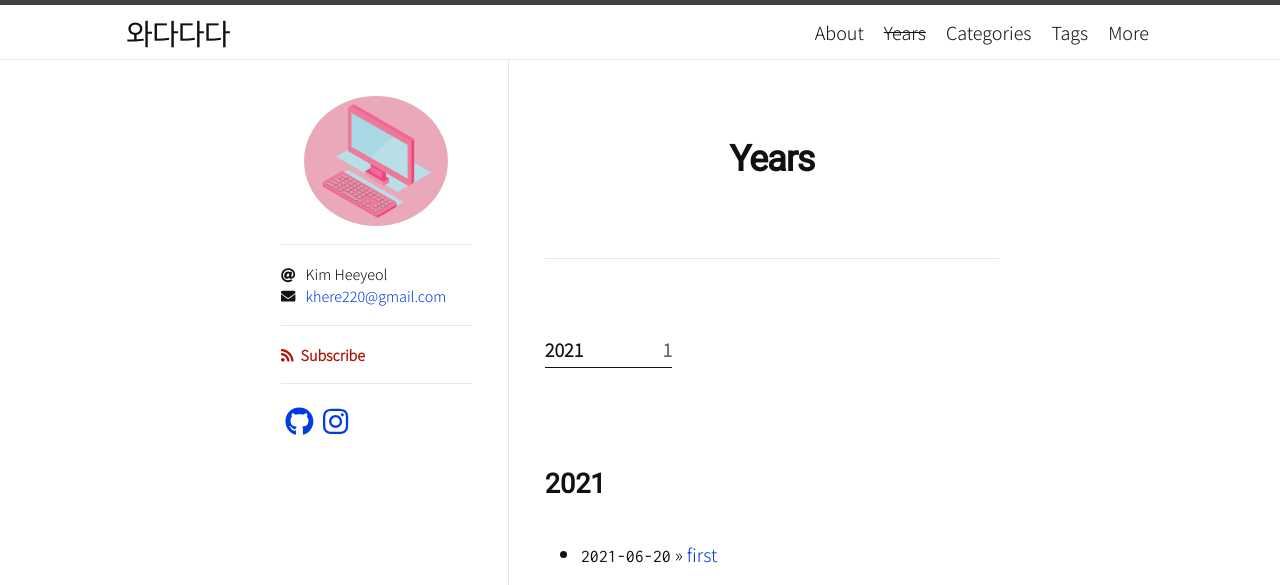
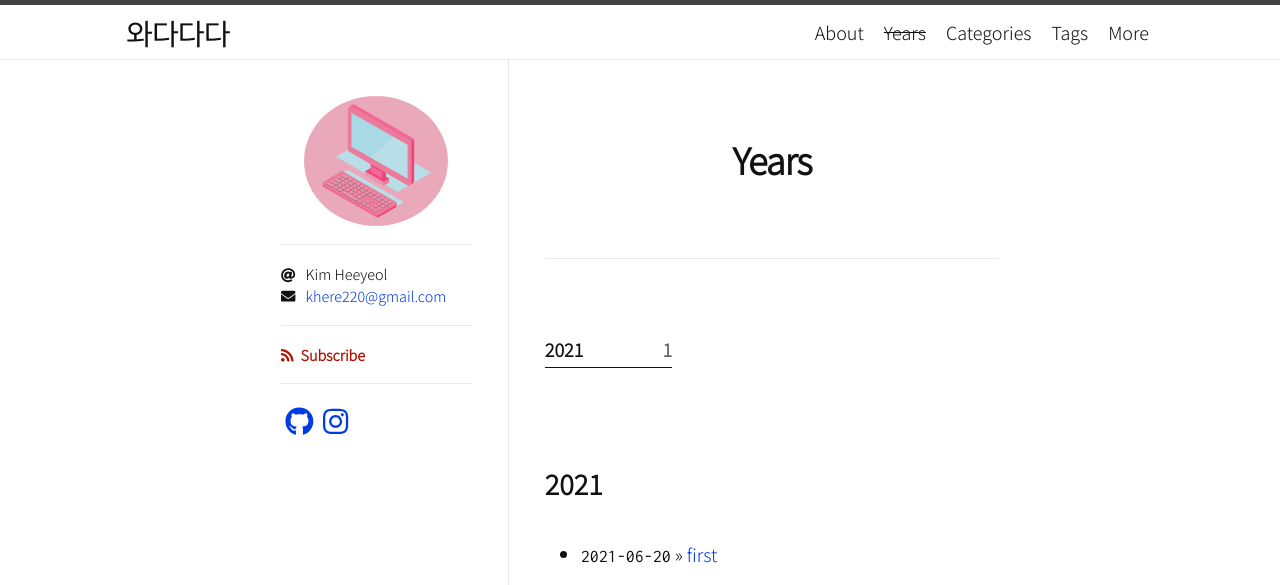
Before and after one commit to zivong/jekyll-theme-hamilton, a Jekyll site: the page built from years.md, in a window 1280 px wide. Shown: the top 585 px of the page. Built offline with Jekyll 4.4.1, drawn with Linux system fonts in a browser that asks for light colours; nearby versions of some CDN libraries; some web fonts are replaced.

Commit message:
폰트 재수정

```diff
--- a/_sass/hamilton/variables.scss
+++ b/_sass/hamilton/variables.scss
@@ -1,16 +1,18 @@
 // Fonts
-$base-font-family: "Open Sans" !default;
-$reading-font-family: "Roboto Slab", "Noto Serif SC", "Noto Serif TC" !default;
-$headline-font-family: Roboto, "Noto Sans SC", "Noto Sans TC" !default;
-$code-font-family:  Inconsolata !default;
-$handwriting-font-family: "Dancing Script", "Ma Shan Zheng" !default;
-$base-font-size:    18px !default;
-$base-line-height:  1.5 !default;
+$base-font-family: 'Open Sans' !default;
+// $reading-font-family: "Roboto Slab", "Noto Serif SC", "Noto Serif TC" !default;
+// $headline-font-family: Roboto, "Noto Sans SC", "Noto Sans TC" !default;
+$reading-font-family: 'Noto Sans KR', 'Roboto Slab', 'Noto Serif SC', 'Noto Serif TC' !default;
+$headline-font-family: 'Noto Sans KR', Roboto, 'Noto Sans SC', 'Noto Sans TC' !default;
+$code-font-family: Inconsolata !default;
+$handwriting-font-family: 'Dancing Script', 'Ma Shan Zheng' !default;
+$base-font-size: 18px !default;
+$base-line-height: 1.5 !default;
 
 // Layouts
-$spacing-unit:      2rem !default;
-$content-width:     1100px !default;
+$spacing-unit: 2rem !default;
+$content-width: 1100px !default;
 
-$on-small:          600px !default;
-$on-medium:         900px !default;
-$on-large:          1100px !default;
+$on-small: 600px !default;
+$on-medium: 900px !default;
+$on-large: 1100px !default;
```
